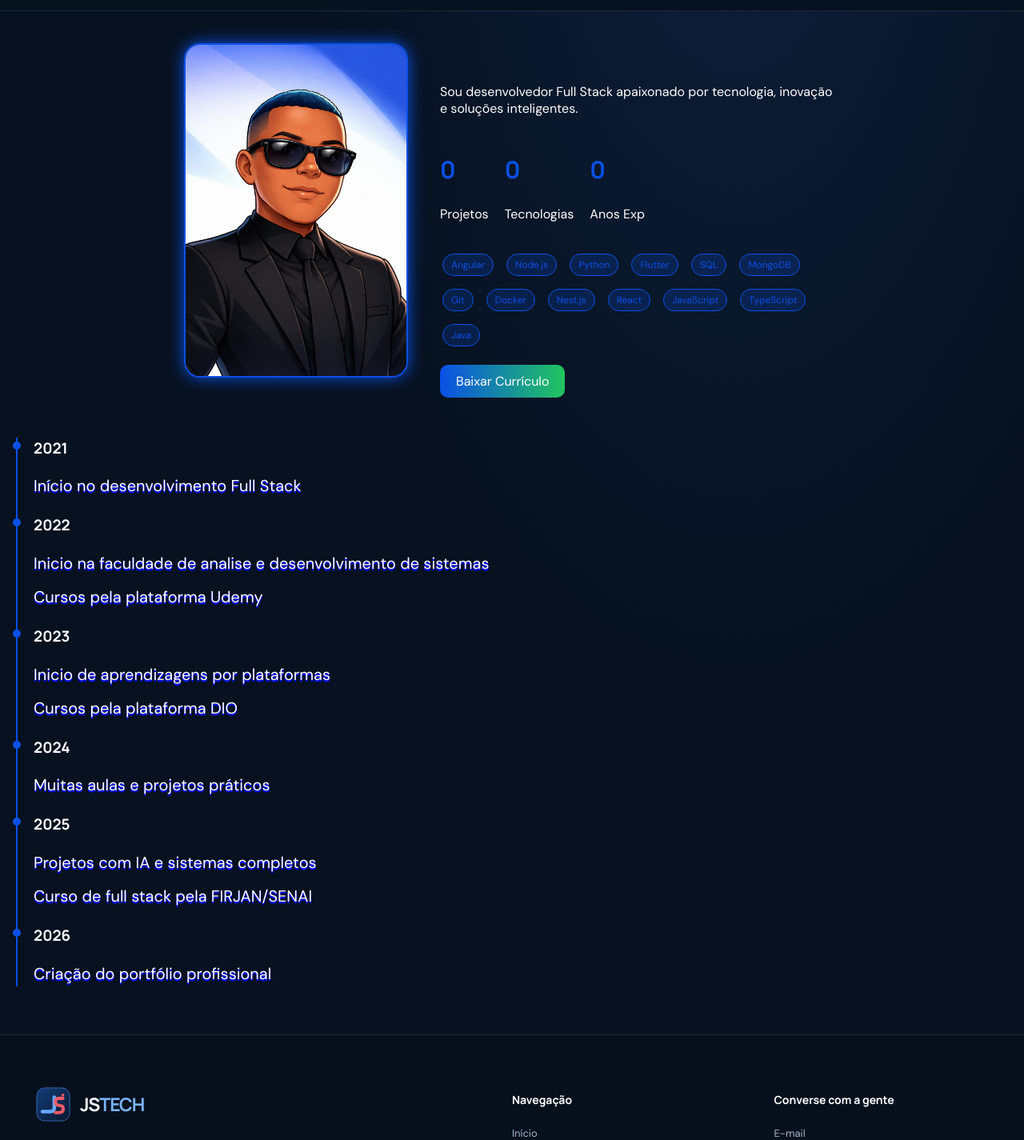
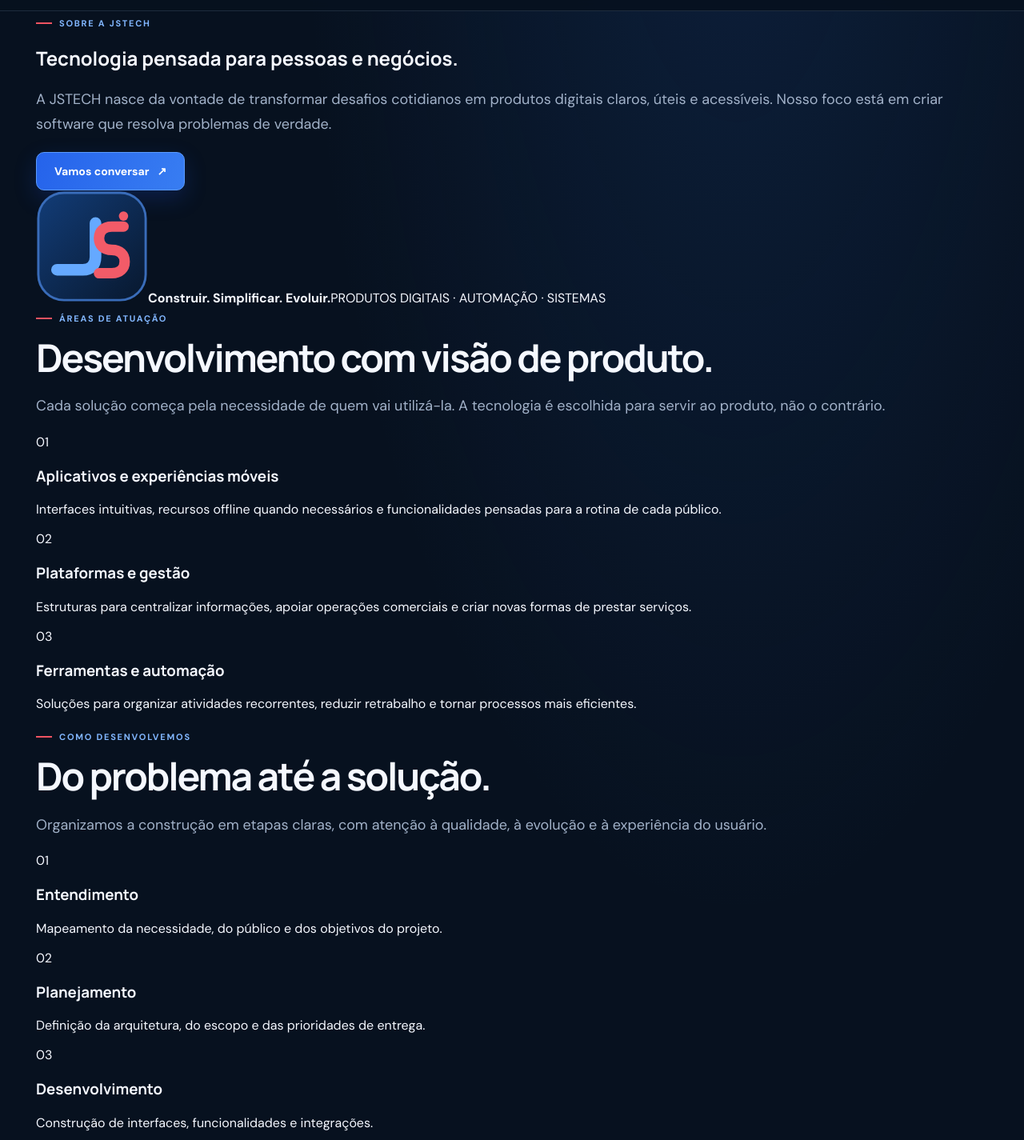
Before and after one commit to wellingtmax/portifolio-angular, an Angular app: page /sobre in a window 1280 px wide. Shown: the part 65-1490 px from the top of the page at 80% size. Built offline with nearby package versions, Linux system fonts and the light colour scheme.

Commit message:
feat(jstech): pagina institucional e areas de atuacao

```diff
--- a/src/app/pages/sobre/sobre.component.html
+++ b/src/app/pages/sobre/sobre.component.html
@@ -1,121 +1,66 @@
-<section class="sobre">
-
-  <div class="sobre-container">
-
-    <!-- FOTO -->
-    <div class="sobre-img fade-in">
-      <img src="profile/eu.png" alt="Minha foto">
+<section class="about-hero">
+  <div class="container about-grid">
+    <div>
+      <span class="eyebrow">SOBRE A JSTECH</span>
+      <h1>Tecnologia pensada para <span>pessoas e negócios.</span></h1>
+      <p class="lead">A JSTECH nasce da vontade de transformar desafios cotidianos em produtos digitais claros, úteis e acessíveis. Nosso foco está em criar software que resolva problemas de verdade.</p>
+      <a class="btn-primary" routerLink="/contato">Vamos conversar <span aria-hidden="true">↗</span></a>
     </div>
-
-    <!-- TEXTO -->
-    <div class="sobre-content fade-in">
-
-      <h1 class="typing"></h1>
-
-      <p>
-        Sou desenvolvedor Full Stack apaixonado por tecnologia, inovação e soluções inteligentes.
-      </p>
-
-      <!-- STATS -->
-      <div class="stats">
-        <div class="stat">
-          <h2 class="counter" data-target="6">0</h2>
-          <p>Projetos</p>
-        </div>
-
-        <div class="stat">
-          <h2 class="counter" data-target="5">0</h2>
-          <p>Tecnologias</p>
-        </div>
-
-        <div class="stat">
-          <h2 class="counter" data-target="5">0</h2>
-          <p>Anos Exp</p>
+    <div class="about-graphic">
+      <img src="/jstech-mark.svg" alt="Marca visual provisória da JSTECH" width="140" height="140">
+      <strong>Construir. Simplificar. Evoluir.</strong>
+      <span>PRODUTOS DIGITAIS · AUTOMAÇÃO · SISTEMAS</span>
     </div>
   </div>
+</section>
 
-      <!-- SKILLS -->
-      <div class="skills">
-        <span>Angular</span>
-        <span>Node.js</span>
-        <span>Python</span>
-        <span>Flutter</span>
-        <span>SQL</span>
-        <span>MongoDB</span>
-        <span>Git</span>
-        <span>Docker</span>
-        <span>Nest.js</span>
-        <span>React</span>
-        <span>JavaScript</span>
-        <span>TypeScript</span>
-        <span>Java</span>
-      </div>
-
-      <!-- BOTÃO -->
-      <a href="/curriculo.pdf" target="_blank">
-        <button class="btn-sobre">Baixar Currículo</button>
-      </a>
-
-    </div>
-
-  </div>
-
-  <!-- TIMELINE -->
-  <div class="timeline">
-
-    <h1 class="typing2"></h1>
-
-    <div class="timeline-item">
-      <div class="dot"></div>
-      <div class="content">
-        <h3>2021</h3>
-        <p>Início no desenvolvimento Full Stack</p>
+<section class="expertise">
+  <div class="container">
+    <div class="heading-block"><span class="eyebrow">ÁREAS DE ATUAÇÃO</span><h2 class="section-heading">Desenvolvimento com <span>visão de produto.</span></h2><p class="lead">Cada solução começa pela necessidade de quem vai utilizá-la. A tecnologia é escolhida para servir ao produto, não o contrário.</p></div>
+    <div class="expertise-grid">
+      <article>
+        <span class="step-number">01</span>
+        <h3>Aplicativos e experiências móveis</h3>
+        <p>Interfaces intuitivas, recursos offline quando necessários e funcionalidades pensadas para a rotina de cada público.</p>
+      </article>
+      <article>
+        <span class="step-number">02</span>
+        <h3>Plataformas e gestão</h3>
+        <p>Estruturas para centralizar informações, apoiar operações comerciais e criar novas formas de prestar serviços.</p>
+      </article>
+      <article>
+        <span class="step-number">03</span>
+        <h3>Ferramentas e automação</h3>
+        <p>Soluções para organizar atividades recorrentes, reduzir retrabalho e tornar processos mais eficientes.</p>
+      </article>
     </div>
   </div>
+</section>
 
-    <div class="timeline-item">
-      <div class="dot"></div>
-      <div class="content">
-        <h3>2022</h3>
-        <p>Inicio na faculdade de analise e desenvolvimento de sistemas</p>
-        <p>Cursos pela plataforma Udemy</p>
+<section class="method">
+  <div class="container method-grid">
+    <div>
+      <span class="eyebrow">COMO DESENVOLVEMOS</span>
+      <h2 class="section-heading">Do problema até a <span>solução.</span></h2>
+      <p class="lead">Organizamos a construção em etapas claras, com atenção à qualidade, à evolução e à experiência do usuário.</p>
+    </div>
+    <div class="method-steps">
+      <div><span>01</span><div><h3>Entendimento</h3><p>Mapeamento da necessidade, do público e dos objetivos do projeto.</p></div></div>
+      <div><span>02</span><div><h3>Planejamento</h3><p>Definição da arquitetura, do escopo e das prioridades de entrega.</p></div></div>
+      <div><span>03</span><div><h3>Desenvolvimento</h3><p>Construção de interfaces, funcionalidades e integrações.</p></div></div>
+      <div><span>04</span><div><h3>Evolução</h3><p>Validação, ajustes e aprimoramento contínuo conforme as necessidades.</p></div></div>
     </div>
   </div>
+</section>
 
-    <div class="timeline-item">
-      <div class="dot"></div>
-      <div class="content">
-        <h3>2023</h3>
-        <p>Inicio de aprendizagens por plataformas</p>
-        <p>Cursos pela plataforma DIO</p>
+<section class="stack-section">
+  <div class="container">
+    <span class="eyebrow">TECNOLOGIA NA PRÁTICA</span>
+    <h2 class="section-heading">Ferramentas para cada desafio.</h2>
+    <p class="lead">As tecnologias utilizadas variam de acordo com a proposta de cada produto.</p>
+    <div class="stack-list" aria-label="Tecnologias utilizadas em projetos JSTECH">
+      <span>Angular</span><span>TypeScript</span><span>Ionic</span><span>Capacitor</span><span>Python</span><span>Node.js</span><span>NestJS</span><span>PostgreSQL</span><span>SQLite</span><span>Prisma</span><span>APIs</span>
     </div>
+    <a class="btn-secondary" routerLink="/projetos">Explorar nossos produtos <span aria-hidden="true">→</span></a>
   </div>
-
-    <div class="timeline-item">
-      <div class="dot"></div>
-      <div class="content">
-        <h3>2024</h3>
-        <p>Muitas aulas e projetos práticos</p>
-      </div>
-    </div>
-
-    <div class="timeline-item">
-      <div class="dot"></div>
-      <div class="content">
-        <h3>2025</h3>
-        <p>Projetos com IA e sistemas completos</p>
-        <p>Curso de full stack pela FIRJAN/SENAI</p>
-      </div>
-    </div>
-
-    <div class="timeline-item">
-      <div class="dot"></div>
-      <div class="content">
-        <h3>2026</h3>
-        <p>Criação do portfólio profissional</p>
-      </div>
-    </div>
-
-  </div>
-
 </section>
```
Lines whose indentation alone changed are shown as unchanged.
